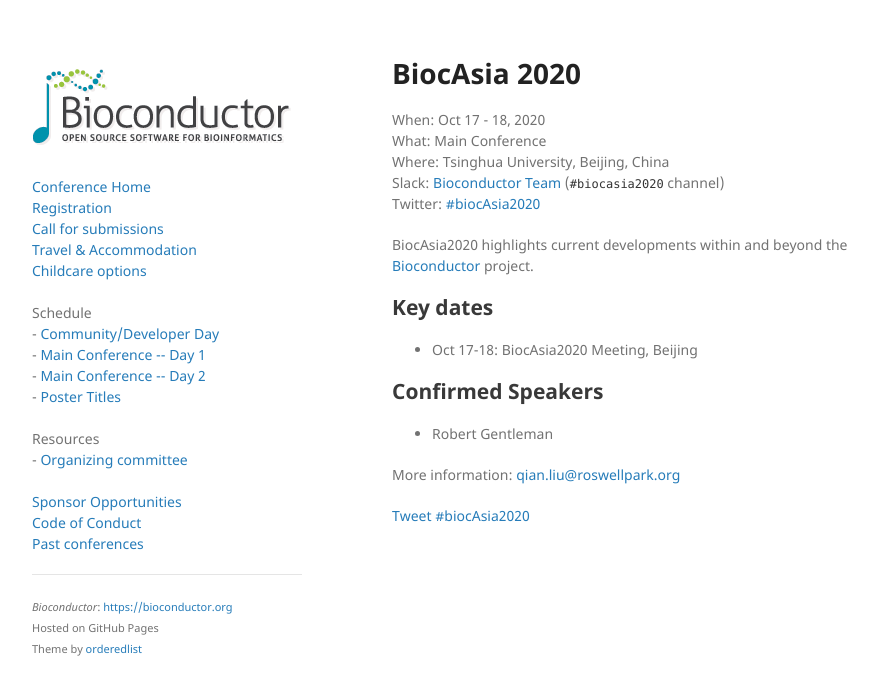
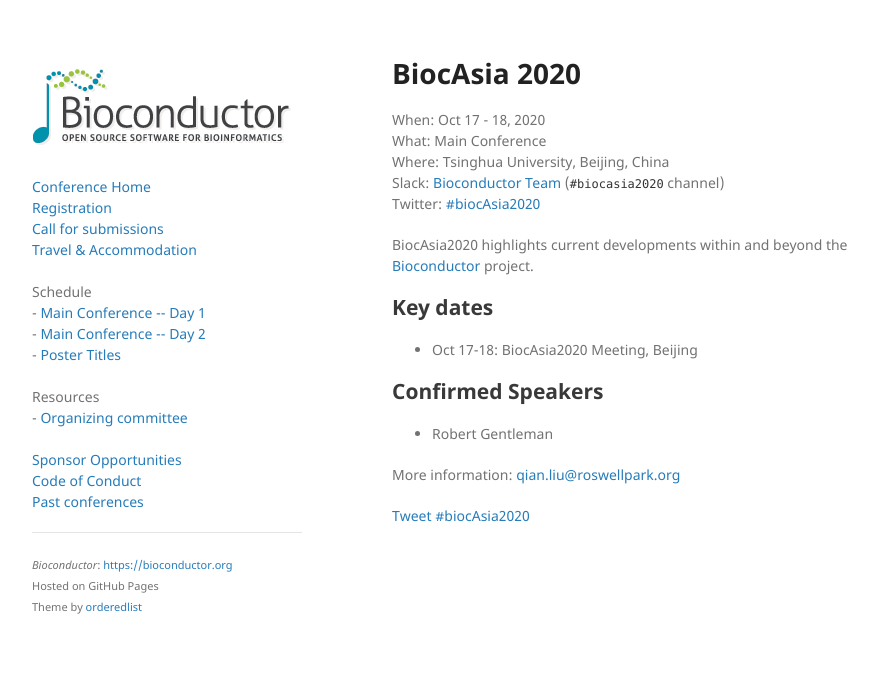
Before and after one commit to Bioconductor/BiocAsia2020, a Jekyll site: the page built from docs/index.md, in a window 1280 px wide. Shown: the top 695 px of the page, without its empty margins (178-1056 px from the left). Built offline with Jekyll 4.4.1, drawn with Linux system fonts in a browser that asks for light colours; our own code applies the rules of GitHub Pages for plain Markdown files.

Commit message:
removed child care and developer day from webpage

```diff
--- a/docs/_layouts/default.html
+++ b/docs/_layouts/default.html
@@ -32,10 +32,10 @@
           <a href="./registration">Registration</a><br />
           <a href="./call-for-abstracts">Call for submissions</a><br />
           <a href="./travel-accommodations">Travel &amp; Accommodation</a><br />
-          <a href="https://rebrand.ly/bioc2020childcare" target="_blank">Childcare options</a><br />
+          <!-- <a href="https://rebrand.ly/bioc2020childcare" target="_blank">Childcare options</a><br /> -->
           <br />
           Schedule<br />
-          - <a href="./schedule-developer-day">Community/Developer Day</a><br />
+          <!-- - <a href="./schedule-developer-day">Community/Developer Day</a><br /> -->
           - <a href="./schedule-day-one">Main Conference -- Day 1</a><br />
           - <a href="./schedule-day-two">Main Conference -- Day 2</a><br />
           - <a href="./posters">Poster Titles</a><br />
```
